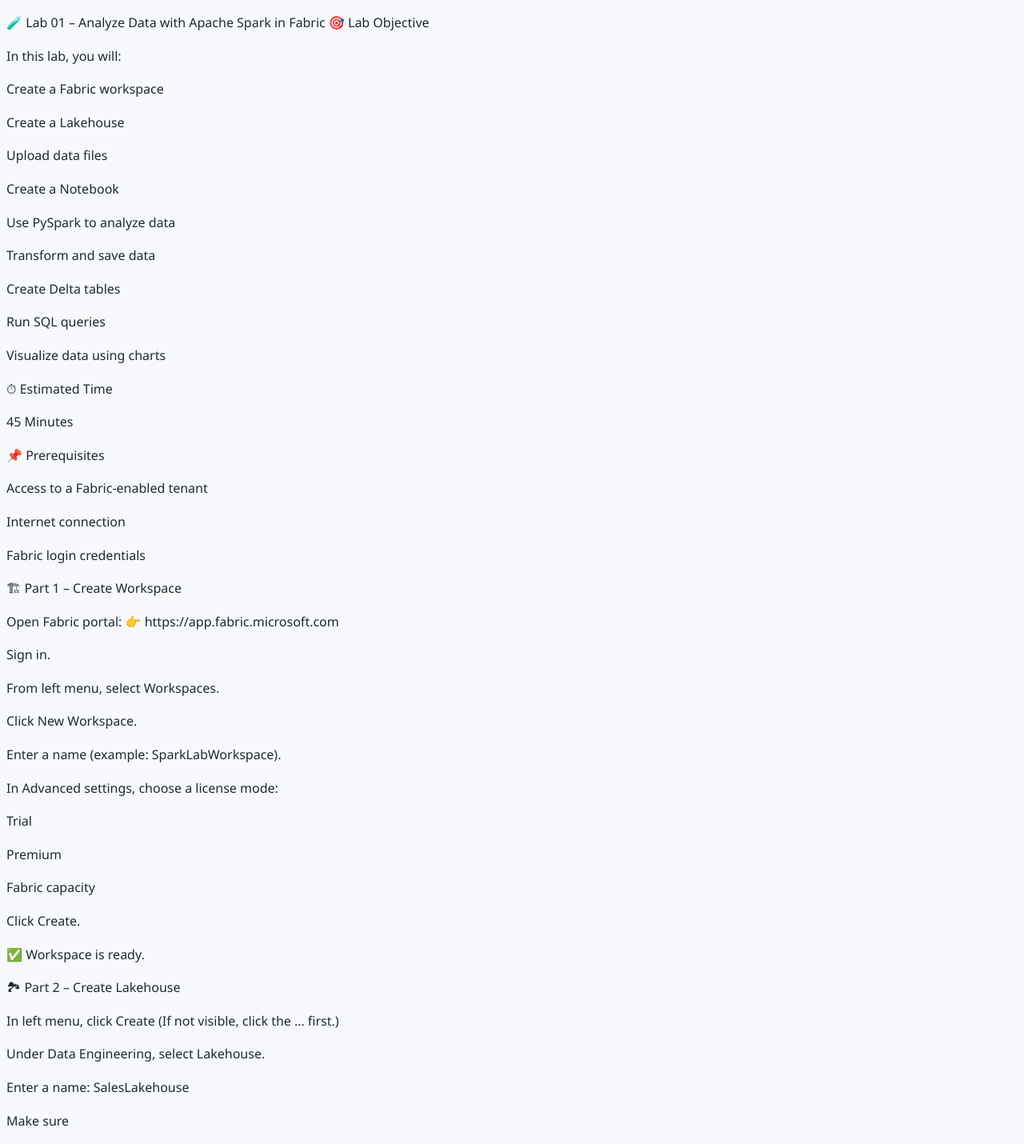
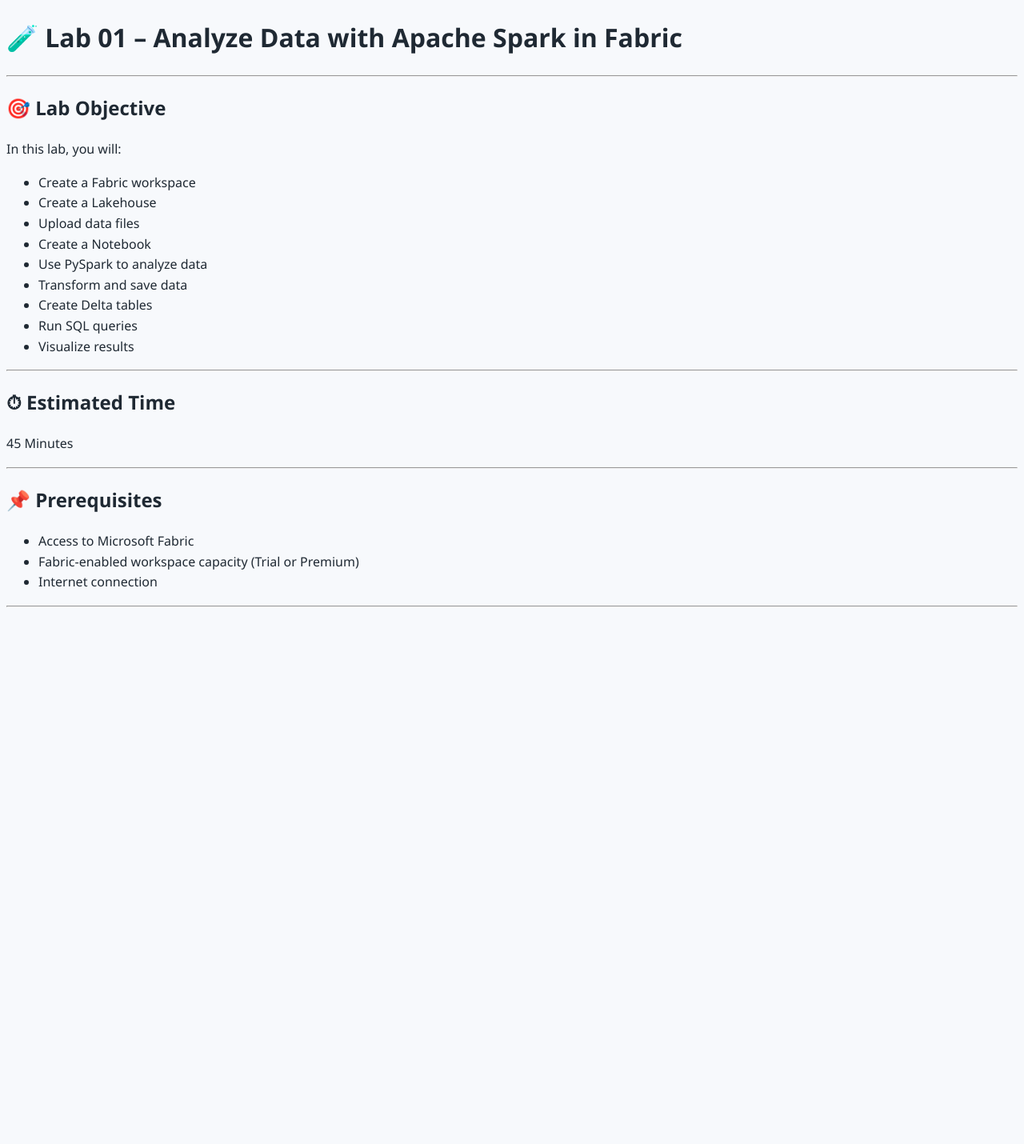
Before and after one commit to irshadvaza/irshadvaza.tech, a Jekyll site: the page built from learning-guides/ Microsoft-Fabric/labs/Lab-01-Analyze-Data-with-Spark-in-Fabric.md, in a window 1280 px wide. Shown: the whole page at 80% size. Built offline with Jekyll 4.4.1, drawn with Linux system fonts in a browser that asks for light colours; our own code applies the rules of GitHub Pages for plain Markdown files; after the commit the page ends 900 px from its top, so only the background shows below that.

Commit message:
Update Lab-01-Analyze-Data-with-Spark-in-Fabric.md

```diff
--- a/learning-guides/ Microsoft-Fabric/labs/Lab-01-Analyze-Data-with-Spark-in-Fabric.md
+++ b/learning-guides/ Microsoft-Fabric/labs/Lab-01-Analyze-Data-with-Spark-in-Fabric.md
@@ -1,71 +1,33 @@
-🧪 Lab 01 – Analyze Data with Apache Spark in Fabric
-🎯 Lab Objective
+# 🧪 Lab 01 – Analyze Data with Apache Spark in Fabric
+
+---
+
+## 🎯 Lab Objective
 
 In this lab, you will:
 
-Create a Fabric workspace
+- Create a Fabric workspace
+- Create a Lakehouse
+- Upload data files
+- Create a Notebook
+- Use PySpark to analyze data
+- Transform and save data
+- Create Delta tables
+- Run SQL queries
+- Visualize results
 
-Create a Lakehouse
+---
 
-Upload data files
-
-Create a Notebook
-
-Use PySpark to analyze data
-
-Transform and save data
-
-Create Delta tables
-
-Run SQL queries
-
-Visualize data using charts
-
-⏱ Estimated Time
+## ⏱ Estimated Time
 
 45 Minutes
 
-📌 Prerequisites
+---
 
-Access to a Fabric-enabled tenant
+## 📌 Prerequisites
 
-Internet connection
+- Access to Microsoft Fabric
+- Fabric-enabled workspace capacity (Trial or Premium)
+- Internet connection
 
-Fabric login credentials
-
-🏗 Part 1 – Create Workspace
-
-Open Fabric portal:
-👉 https://app.fabric.microsoft.com
-
-Sign in.
-
-From left menu, select Workspaces.
-
-Click New Workspace.
-
-Enter a name (example: SparkLabWorkspace).
-
-In Advanced settings, choose a license mode:
-
-Trial
-
-Premium
-
-Fabric capacity
-
-Click Create.
-
-✅ Workspace is ready.
-
-🏞 Part 2 – Create Lakehouse
-
-In left menu, click Create
-(If not visible, click the ... first.)
-
-Under Data Engineering, select Lakehouse.
-
-Enter a name:
-SalesLakehouse
-
-Make sure
+---
```
